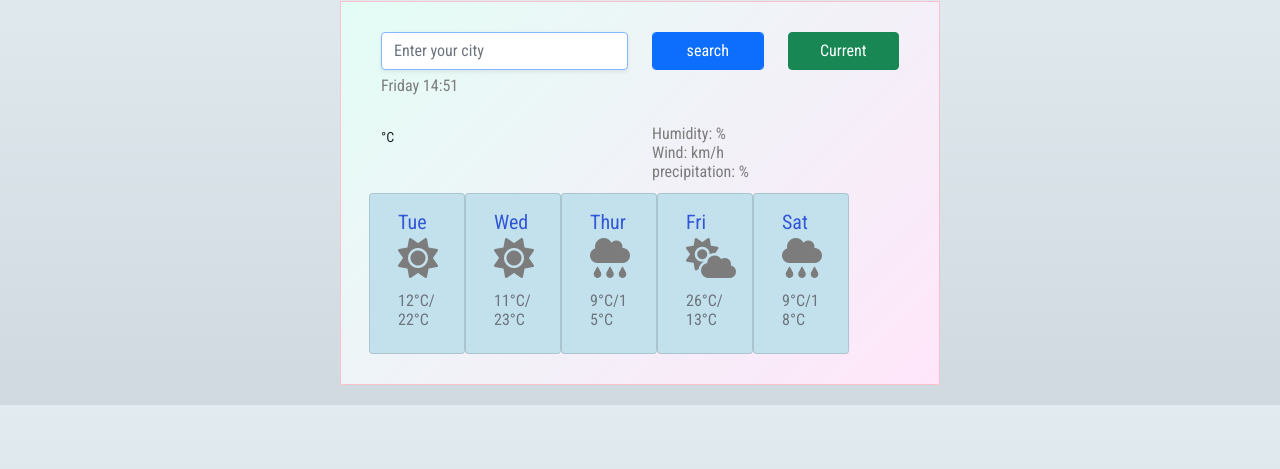
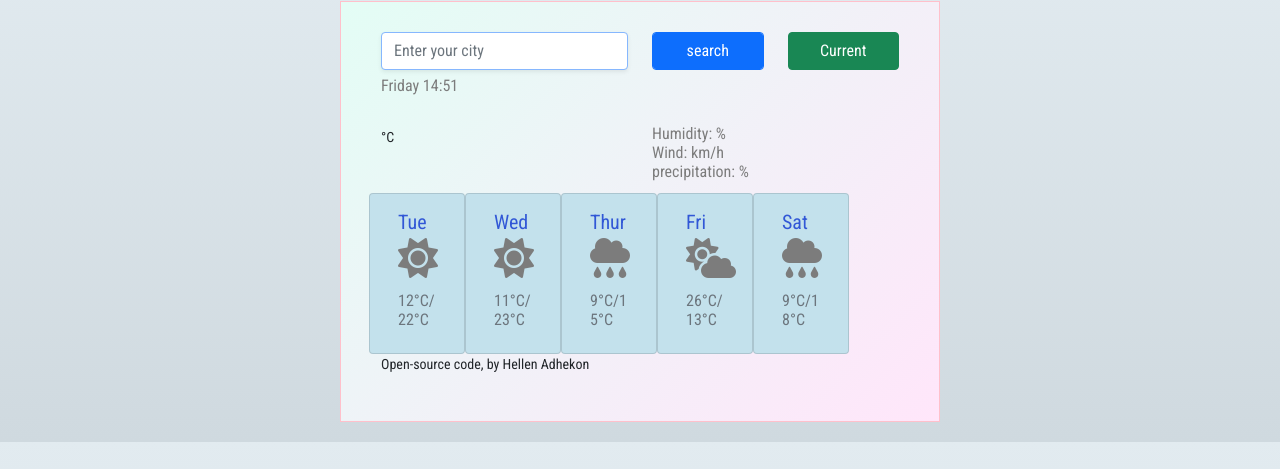
Before and after one commit to Adhekon-code/Weather-App-Project, a plain HTML site: page index.html in a window 1280 px wide. Shown: the part 67-536 px from the top of the page. Drawn offline with nearby package versions, Linux system fonts and the light colour scheme; no server answers.

Commit message:
Added a paragraph to html(line 123

```diff
--- a/index.html
+++ b/index.html
@@ -119,6 +119,9 @@
   </div>
 </div>
 </div>
+<p>
+  Open-source code, by Hellen Adhekon
+</p>
 
         <script  src="src/index.js"></script>
         </body>
```
